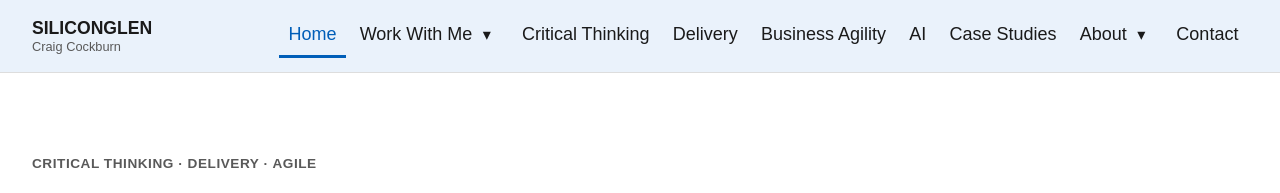
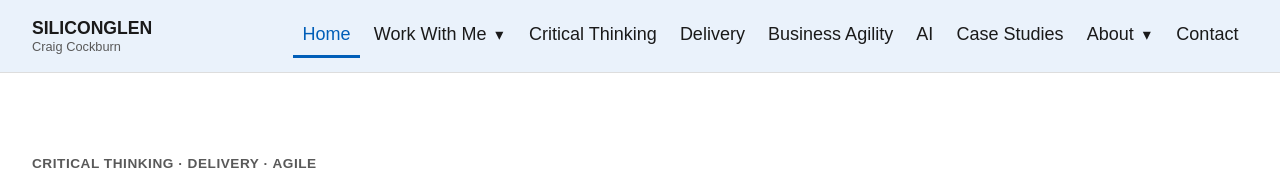
Before and after one commit to siliconglen/siliconglen-site, a Jekyll site: the page built from index.md, in a window 1280 px wide. Shown: the top 193 px of the page. Built offline with Jekyll 4.4.1, drawn with Linux system fonts in a browser that asks for light colours.

Commit message:
Rebuild navigation dropdown controls

```diff
--- a/_data/navigation.yml
+++ b/_data/navigation.yml
@@ -1,8 +1,8 @@
 - label: Home
   url: /
 - label: Work With Me
-  url: /work-with-me/
   children:
+    - { label: Services overview, url: /work-with-me/ }
     - { label: Agile Coaching, url: /work-with-me/agile-coaching/ }
     - { label: Decision Support Workshops, url: /work-with-me/decision-support/ }
     - { label: Leadership Strategy, url: /work-with-me/leadership-strategy/ }
@@ -15,8 +15,8 @@
 - { label: AI, url: /ai/ }
 - { label: Case Studies, url: /case-studies/ }
 - label: About
-  url: /about/
   children:
+    - { label: About Craig, url: /about/ }
     - { label: Citations, url: /citations/ }
     - { label: Credentials, url: /credentials/ }
     - { label: Insights, url: /insights/ }
--- a/_includes/header.html
+++ b/_includes/header.html
@@ -14,15 +14,13 @@
         {% for item in site.data.navigation %}
           <li{% if item.children %} class="nav-list__item--dropdown"{% endif %}>
             {% if item.children %}
-              <a class="nav-list__link nav-list__parent-link" href="{{ item.url | relative_url }}"{% if page.url == item.url %} aria-current="page"{% endif %}>{{ item.label }}</a>
+              {% assign section_current = false %}
+              {% for child in item.children %}{% if page.url contains child.url %}{% assign section_current = true %}{% endif %}{% endfor %}
               <details class="nav-list__dropdown">
-                <summary class="nav-list__toggle" aria-label="Open {{ item.label }} menu">
-                  <span class="visually-hidden">Open {{ item.label }} menu</span>
-                  <span class="nav-list__chevron" aria-hidden="true">&#9662;</span>
-                </summary>
+                <summary class="nav-list__toggle{% if section_current %} is-current-section{% endif %}">{{ item.label }} <span class="nav-list__chevron" aria-hidden="true">&#9662;</span></summary>
                 <ul class="nav-list__panel">
                   {% for child in item.children %}
-                    <li><a href="{{ child.url | relative_url }}">{{ child.label }}</a></li>
+                    <li><a href="{{ child.url | relative_url }}"{% if page.url == child.url %} aria-current="page"{% endif %}>{{ child.label }}</a></li>
                   {% endfor %}
                 </ul>
               </details>
--- a/assets/css/main.css
+++ b/assets/css/main.css
@@ -33,11 +33,11 @@ a:focus-visible, summary:focus-visible { outline: .2rem solid var(--accent); out
 .nav-list__link:hover, .nav-list__link:focus-visible,
 .nav-list__toggle:hover, .nav-list__toggle:focus-visible { border-bottom-color: var(--accent); background: #eaf2fb; color: var(--accent); }
 .nav-list__link[aria-current="page"] { border-bottom-color: var(--accent); color: var(--accent); }
-.nav-list__item--dropdown { position: relative; display: grid; grid-template-columns: 1fr auto; }
-.nav-list__dropdown { display: contents; }
-.nav-list__parent-link { grid-column: 1; grid-row: 1; padding-right: .25rem; }
-.nav-list__toggle { grid-column: 2; grid-row: 1; gap: .4rem; min-width: 2rem; padding-left: .25rem; list-style: none; }
+.nav-list__item--dropdown { position: relative; }
+.nav-list__dropdown { position: relative; }
+.nav-list__toggle { gap: .4rem; list-style: none; }
 .nav-list__toggle::-webkit-details-marker { display: none; }
+.nav-list__toggle.is-current-section { border-bottom-color: var(--accent); color: var(--accent); }
 .nav-list__chevron { display: inline-block; width: .8em; color: currentColor; font-size: .9em; line-height: 1; text-align: center; transition: transform .2s ease; }
 .nav-list__dropdown[open] > .nav-list__toggle { border-bottom-color: var(--accent); background: var(--accent); color: #fff; }
 .nav-list__dropdown[open] .nav-list__chevron { transform: rotate(180deg); }
@@ -107,9 +107,8 @@ h3 { margin: 0 0 .5rem; font-size: 1.25rem; }
   .nav-is-open .primary-navigation { transform: none; visibility: visible; }
   .nav-list { align-items: stretch; flex-direction: column; width: 100%; }
   .nav-list__link, .nav-list__toggle { width: 100%; min-height: 2.75rem; padding: .65rem .75rem; }
-  .nav-list__parent-link { padding-right: .25rem; }
-  .nav-list__toggle { min-width: 2.75rem; justify-content: center; padding-left: .25rem; }
-  .nav-list__panel { position: static; grid-column: 1 / -1; grid-template-columns: 1fr; width: 100%; max-width: none; padding: .25rem 0 .5rem .75rem; border: 0; box-shadow: none; }
+  .nav-list__toggle { justify-content: space-between; }
+  .nav-list__panel { position: static; grid-template-columns: 1fr; width: 100%; max-width: none; padding: .25rem 0 .5rem .75rem; border: 0; box-shadow: none; }
   .nav-list__panel li { display: block; width: auto; }
   .nav-list__panel a { min-height: 2.75rem; }
 }
--- a/assets/js/navigation.js
+++ b/assets/js/navigation.js
@@ -37,6 +37,15 @@
     if (isOpen() && event.target.closest('a')) setMenu(false, false);
   });
 
+  navigation.querySelectorAll('.nav-list__dropdown').forEach((dropdown) => {
+    dropdown.addEventListener('pointerenter', () => {
+      if (!mobileQuery.matches) dropdown.setAttribute('open', '');
+    });
+    dropdown.addEventListener('pointerleave', () => {
+      if (!mobileQuery.matches) dropdown.removeAttribute('open');
+    });
+  });
+
   document.addEventListener('keydown', (event) => {
     if (event.key !== 'Escape') return;
     if (isOpen()) {
@@ -53,5 +62,6 @@
 
   mobileQuery.addEventListener('change', () => {
     if (isOpen()) setMenu(false, false);
+    else navigation.querySelectorAll('details[open]').forEach((item) => item.removeAttribute('open'));
   });
 })();
```
Also changed, not shown: DESIGN_STANDARDS.md (+5 -3 lines).
